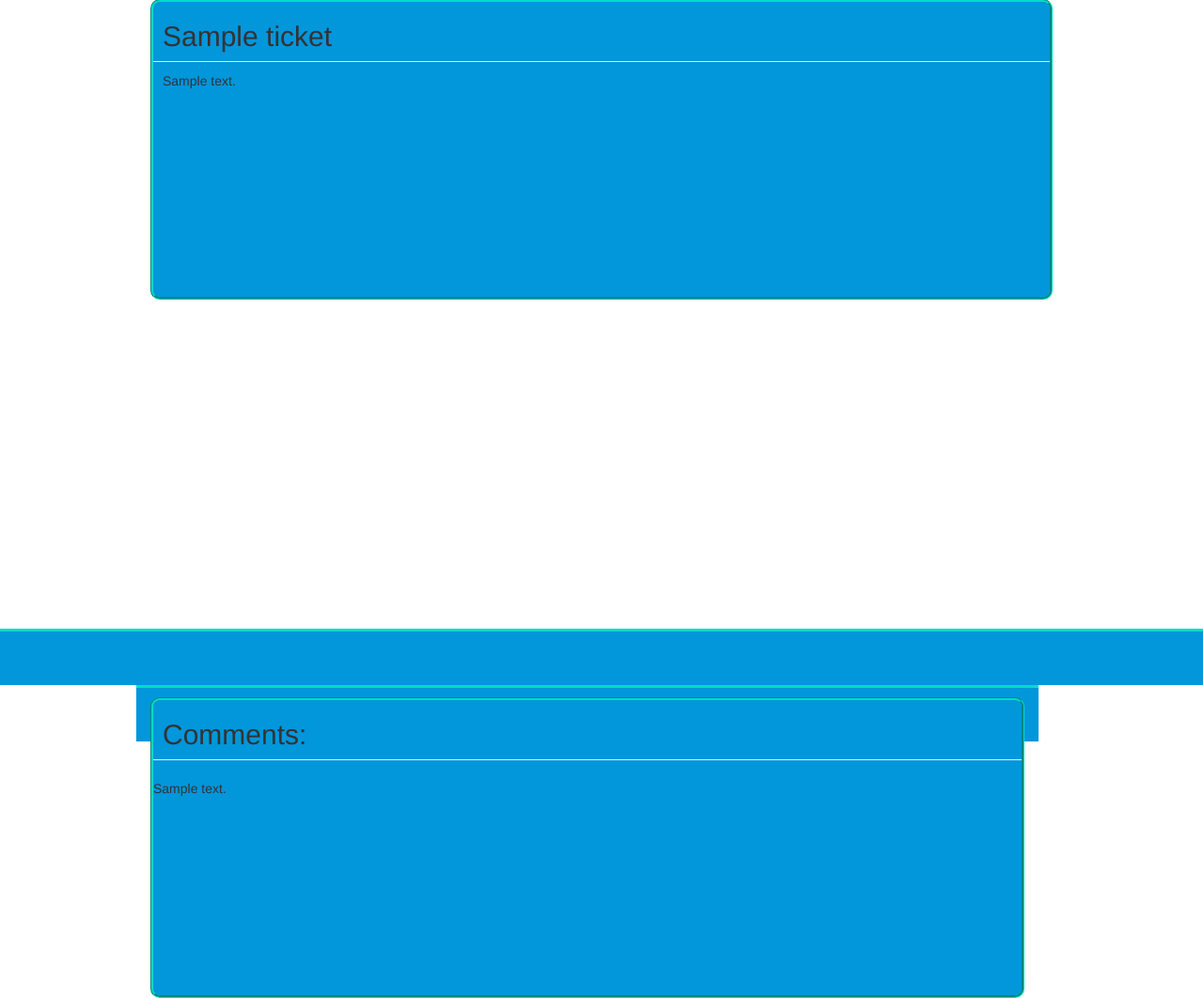
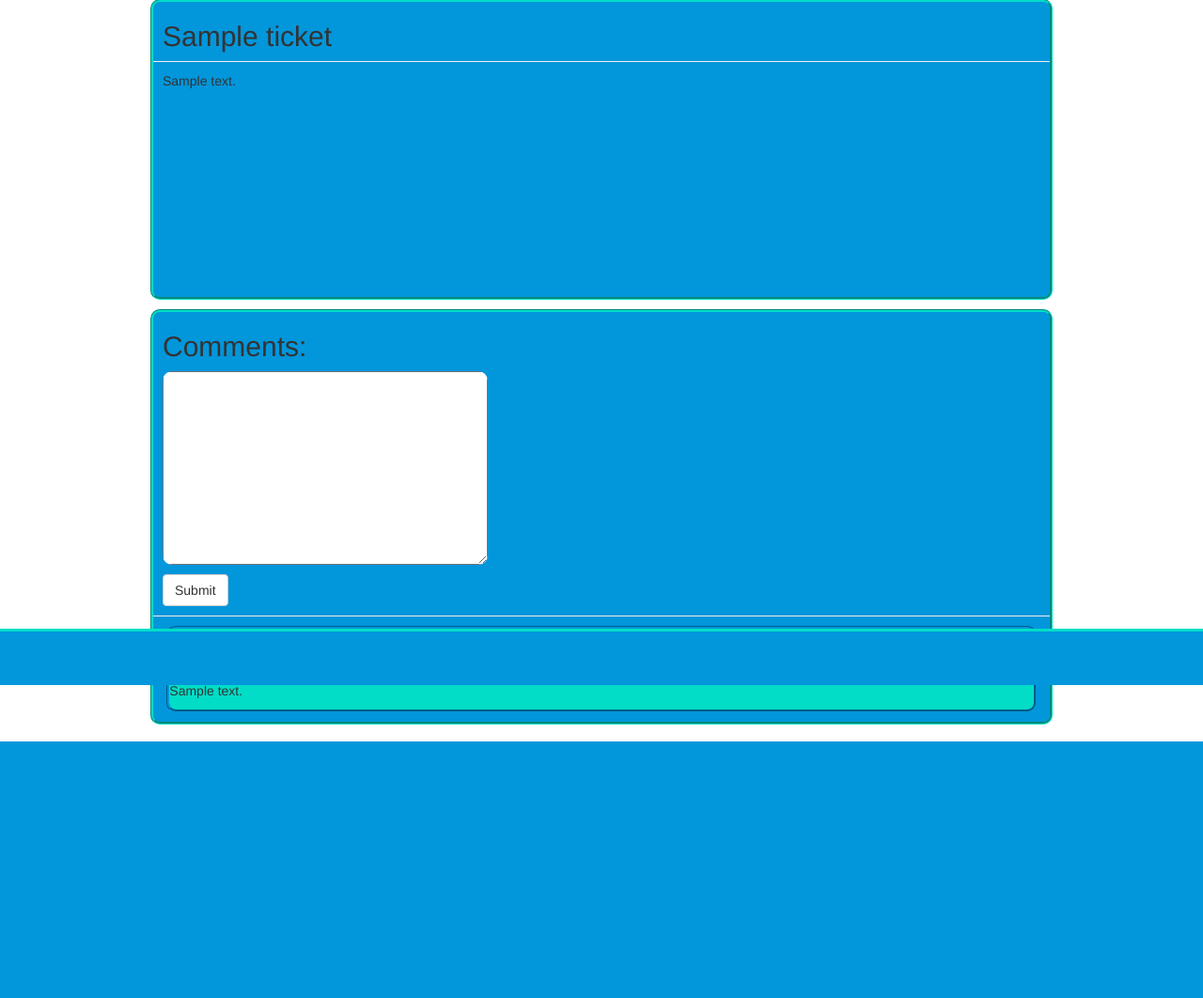
Before and after one commit to implacable/projectManager, a Django app: page /user/ticket/1/ in a window 1280 px wide. Shown: the part 71-1133 px from the top of the page at 94% size. After the commit the page ends 860 px from the top, so only its background shows below. Run offline with Django 3.2, Linux system fonts and the light colour scheme; a user stored in the database is signed in; tables that the repository leaves empty hold one stand-in row (values such as "Sample post"); some libraries are stand-ins or nearby versions.

Commit message:
Comments are implemented

```diff
--- a/project_ticket/static/project_ticket/css/ticket_style.css
+++ b/project_ticket/static/project_ticket/css/ticket_style.css
@@ -48,3 +48,23 @@ hr {
 	color: white;
 	margin: 0 auto;
 }
+
+.text_box {
+	margin-left: 10px;
+}
+
+.text_box p {
+	padding-top: 10px;
+}
+
+.comment_box {
+	width: 97%;
+	background-color: #01DDC7;
+	border: 3px groove #0296db;
+	border-radius: 10px;
+	margin: 0 auto;
+}
+
+.comment_buffer {
+	padding-top: 10px;
+}
--- a/project_ticket/templates/project_ticket/ticket_detail.html
+++ b/project_ticket/templates/project_ticket/ticket_detail.html
@@ -27,15 +27,32 @@
 			</div>
 		</div>
 
-		<div class="row push">
+		<div class="small_buffer"></div>
+
+		<div class="row">
 			<div class="col-md-12">
 				<div class="comments">
 					<h2> Comments: </h2>
+
+					<div class="text_box">
+						<form action="{{ request.path}}" method="POST">
+							{% csrf_token %}
+							<div style="overflow: hidden; display: inline-block; border-radius: 10px;">
+							{{ form.comment }}
+							</div>
+							<p><input type="submit" value="Submit" class="btn btn-default"></p>
+						</form>
+					</div>
+
 					<hr>
 
 					{% for comment in comments %}
-						<h3> {{ comment.user }}</h3>
-						<p> {{ comment.text }}</p>
+						<div class="comment_buffer"></div>
+						<div class="comment_box">
+							<h3> {{ comment.recent_user }}</h3>
+							<p> {{ comment.text }}</p>
+						</div>
+						<div class="comment_buffer"></div>
 					{% endfor %}
 
 					</div>
--- a/project_ticket/views.py
+++ b/project_ticket/views.py
@@ -1,5 +1,5 @@
 from user_auth.forms import LogIn, CreateUser
-from project_ticket.forms import EditInfo, EditPassword, AddTicket
+from project_ticket.forms import EditInfo, EditPassword, AddTicket, AddComment
 from project_ticket.models import Project,Ticket,Comment,ActionReport
 from user_auth.models import MyUser
 from project_ticket.models import Project, Ticket
@@ -115,8 +115,22 @@ def project(request, project_id):
 def ticket_detail(request, ticket_id):
     # A user could actually manually access these tickets right now. Major secruity issue
     ticket = Ticket.objects.get(pk=ticket_id)
+    new_comment = Comment()
+    user = request.user
+    if request.method == 'POST':
+        form = AddComment(request.POST)
+        if form.is_valid():
+            new_comment.text = form.cleaned_data['comment']
+            new_comment.recent_user = user.email
+            new_comment.ticket = ticket
+            new_comment.save()
+            form = AddComment()
+    else:
+        form = AddComment()
+
+
     comments = ticket.comments.all()
-    context = { 'ticket':ticket, 'comments': comments}
+    context = { 'ticket':ticket, 'comments': comments, 'form': form}
     return render(request, 'project_ticket/ticket_detail.html', context)
 
 
```
